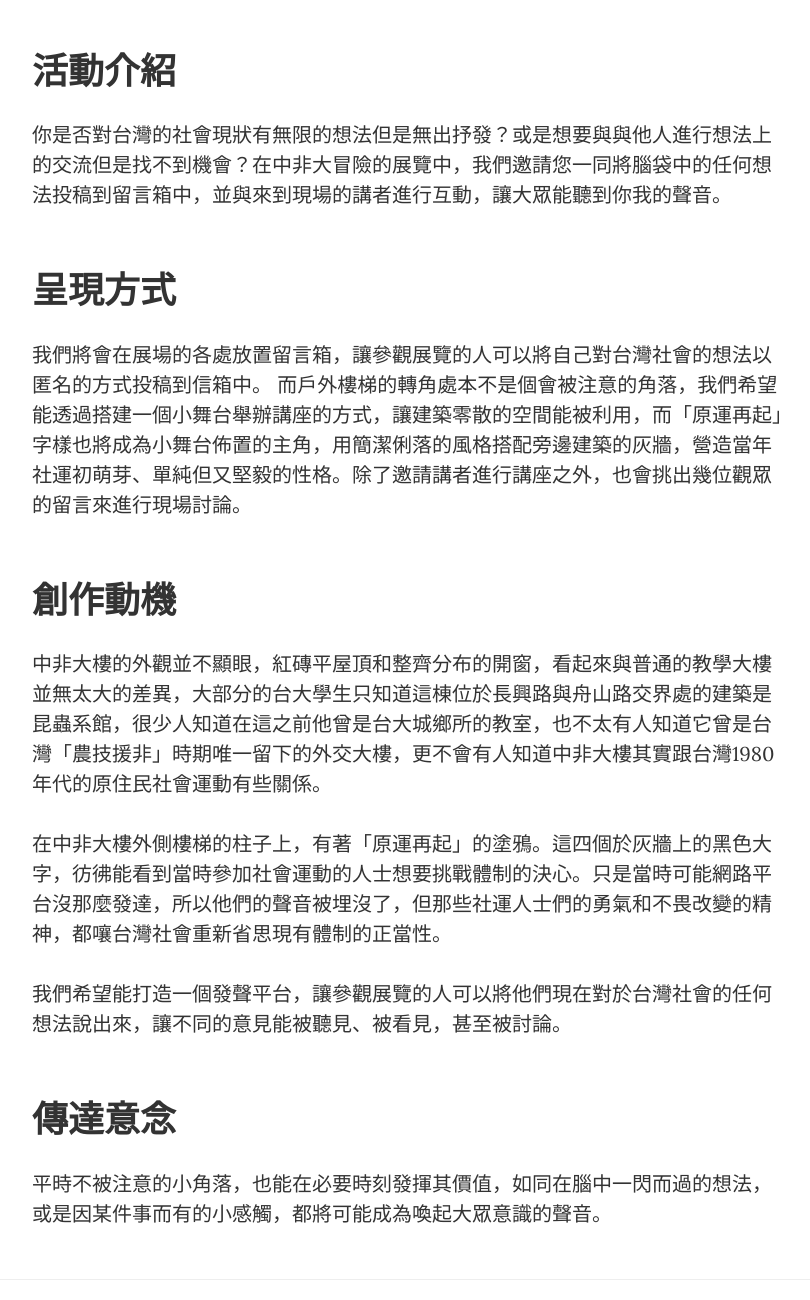
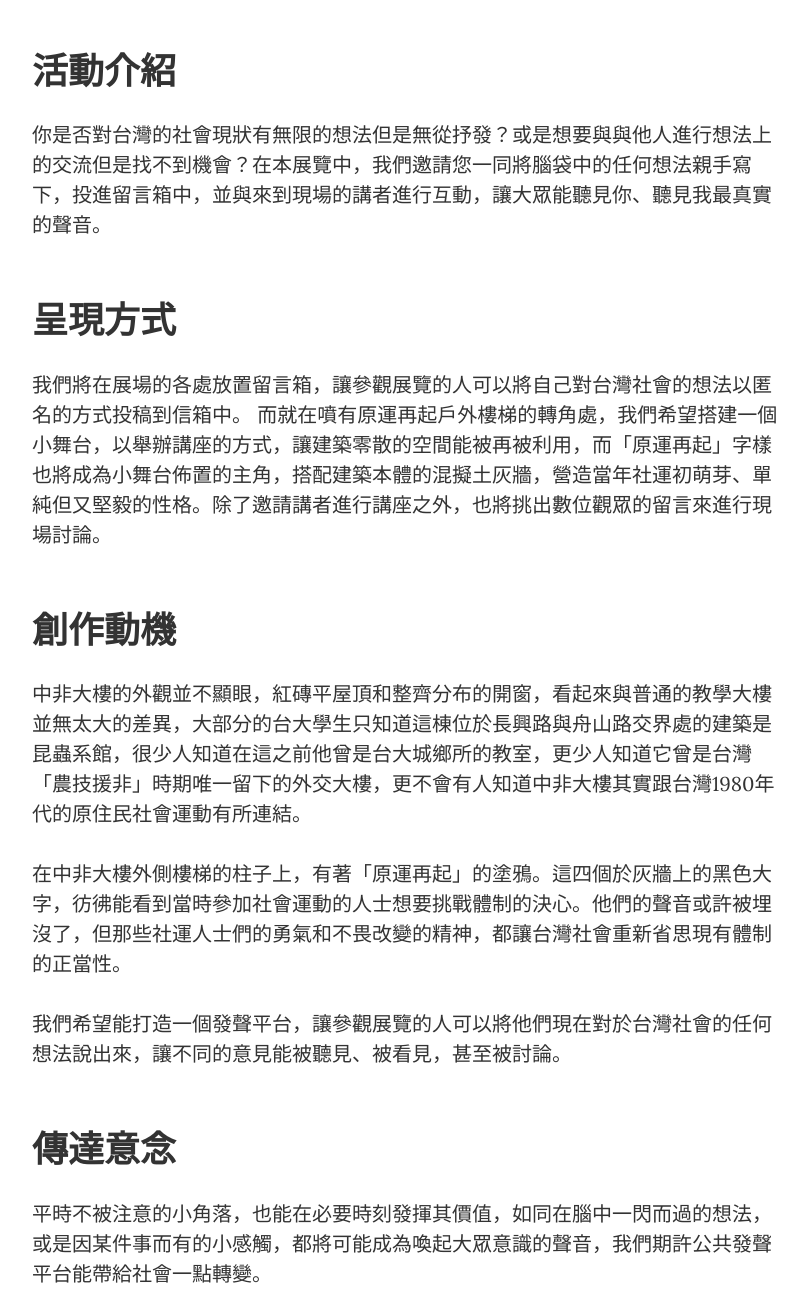
Before and after one commit to Echim2016/Adventure_of_ZF, a website: page post_platform.html in a window 1280 px wide. Shown: the part 760-2060 px from the top of the page, without its empty margins (233-1043 px from the left). Drawn offline with nearby package versions, Linux system fonts and the light colour scheme.

Commit message:
[updated] context updated

```diff
--- a/post_platform.html
+++ b/post_platform.html
@@ -114,26 +114,26 @@
 
                     <h2 class="section-heading">活動介紹</h2>
 
-                    <p>你是否對台灣的社會現狀有無限的想法但是無出抒發？或是想要與與他人進行想法上的交流但是找不到機會？在中非大冒險的展覽中，我們邀請您一同將腦袋中的任何想法投稿到留言箱中，並與來到現場的講者進行互動，讓大眾能聽到你我的聲音。</p>
+                    <p>你是否對台灣的社會現狀有無限的想法但是無從抒發？或是想要與與他人進行想法上的交流但是找不到機會？在本展覽中，我們邀請您一同將腦袋中的任何想法親手寫下，投進留言箱中，並與來到現場的講者進行互動，讓大眾能聽見你、聽見我最真實的聲音。</p>
 
                     <h2 class="section-heading">呈現方式</h2>
 
-                    <p>我們將會在展場的各處放置留言箱，讓參觀展覽的人可以將自己對台灣社會的想法以匿名的方式投稿到信箱中。
-                    而戶外樓梯的轉角處本不是個會被注意的角落，我們希望能透過搭建一個小舞台舉辦講座的方式，讓建築零散的空間能被利用，而「原運再起」字樣也將成為小舞台佈置的主角，用簡潔俐落的風格搭配旁邊建築的灰牆，營造當年社運初萌芽、單純但又堅毅的性格。除了邀請講者進行講座之外，也會挑出幾位觀眾的留言來進行現場討論。
+                    <p>我們將在展場的各處放置留言箱，讓參觀展覽的人可以將自己對台灣社會的想法以匿名的方式投稿到信箱中。
+                    而就在噴有原運再起戶外樓梯的轉角處，我們希望搭建一個小舞台，以舉辦講座的方式，讓建築零散的空間能被再被利用，而「原運再起」字樣也將成為小舞台佈置的主角，搭配建築本體的混擬土灰牆，營造當年社運初萌芽、單純但又堅毅的性格。除了邀請講者進行講座之外，也將挑出數位觀眾的留言來進行現場討論。
                     </p>
 
 
                     <h2 class="section-heading">創作動機</h2>
 
-                    <p>中非大樓的外觀並不顯眼，紅磚平屋頂和整齊分布的開窗，看起來與普通的教學大樓並無太大的差異，大部分的台大學生只知道這棟位於長興路與舟山路交界處的建築是昆蟲系館，很少人知道在這之前他曾是台大城鄉所的教室，也不太有人知道它曾是台灣「農技援非」時期唯一留下的外交大樓，更不會有人知道中非大樓其實跟台灣1980年代的原住民社會運動有些關係。<br><br>
-                    在中非大樓外側樓梯的柱子上，有著「原運再起」的塗鴉。這四個於灰牆上的黑色大字，彷彿能看到當時參加社會運動的人士想要挑戰體制的決心。只是當時可能網路平台沒那麼發達，所以他們的聲音被埋沒了，但那些社運人士們的勇氣和不畏改變的精神，都嚷台灣社會重新省思現有體制的正當性。<br><br>
+                    <p>中非大樓的外觀並不顯眼，紅磚平屋頂和整齊分布的開窗，看起來與普通的教學大樓並無太大的差異，大部分的台大學生只知道這棟位於長興路與舟山路交界處的建築是昆蟲系館，很少人知道在這之前他曾是台大城鄉所的教室，更少人知道它曾是台灣「農技援非」時期唯一留下的外交大樓，更不會有人知道中非大樓其實跟台灣1980年代的原住民社會運動有所連結。<br><br>
+                    在中非大樓外側樓梯的柱子上，有著「原運再起」的塗鴉。這四個於灰牆上的黑色大字，彷彿能看到當時參加社會運動的人士想要挑戰體制的決心。他們的聲音或許被埋沒了，但那些社運人士們的勇氣和不畏改變的精神，都讓台灣社會重新省思現有體制的正當性。<br><br>
                     我們希望能打造一個發聲平台，讓參觀展覽的人可以將他們現在對於台灣社會的任何想法說出來，讓不同的意見能被聽見、被看見，甚至被討論。</p>
 
 
 
                     <h2 class="section-heading">傳達意念</h2>
 
-                    <p>平時不被注意的小角落，也能在必要時刻發揮其價值，如同在腦中一閃而過的想法，或是因某件事而有的小感觸，都將可能成為喚起大眾意識的聲音。</p>
+                    <p>平時不被注意的小角落，也能在必要時刻發揮其價值，如同在腦中一閃而過的想法，或是因某件事而有的小感觸，都將可能成為喚起大眾意識的聲音，我們期許公共發聲平台能帶給社會一點轉變。</p>
 
                     <a href="#">
                         <!-- <img class="img-responsive" src="img/back.jpg" alt=""> -->
```
